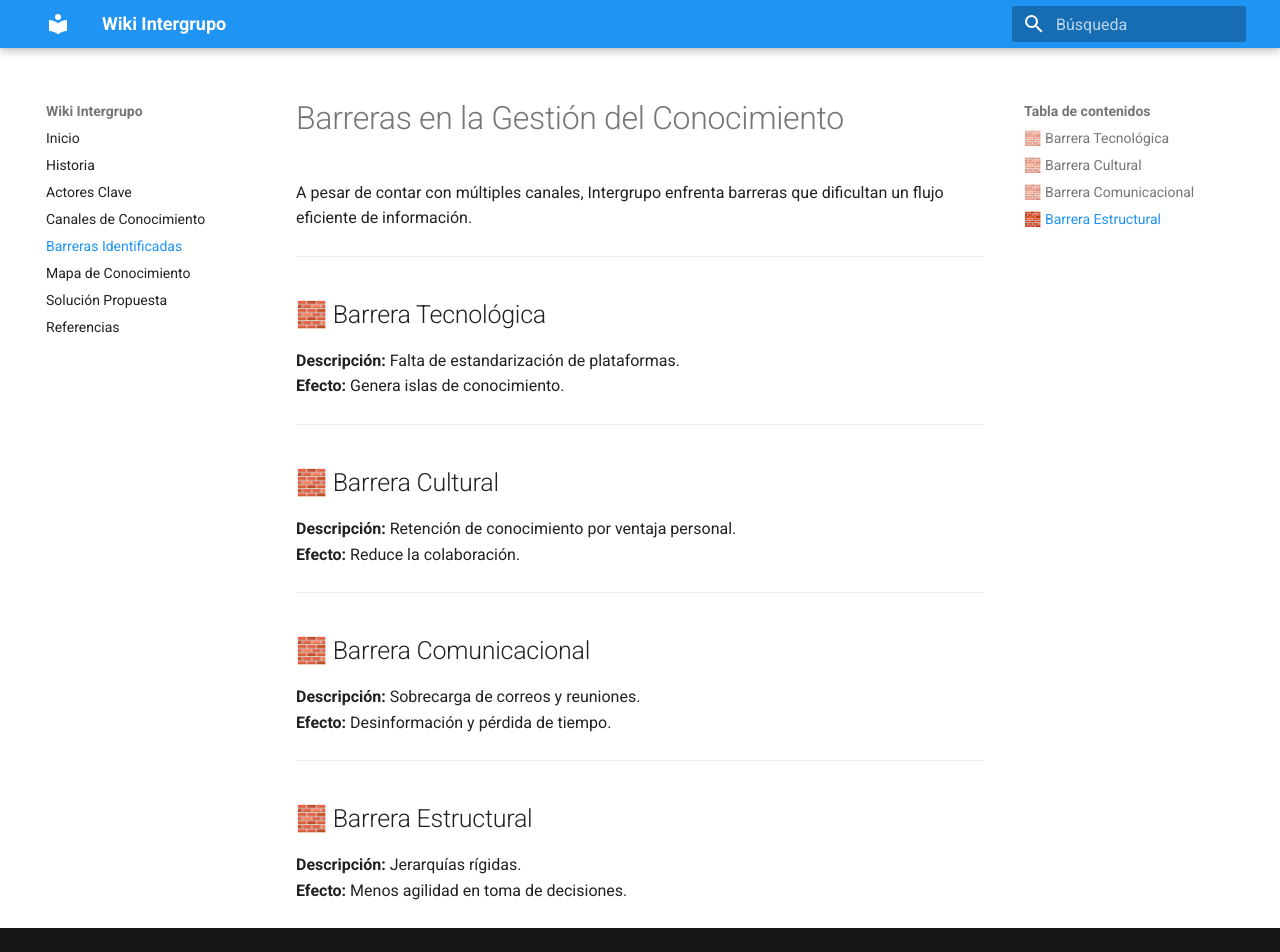
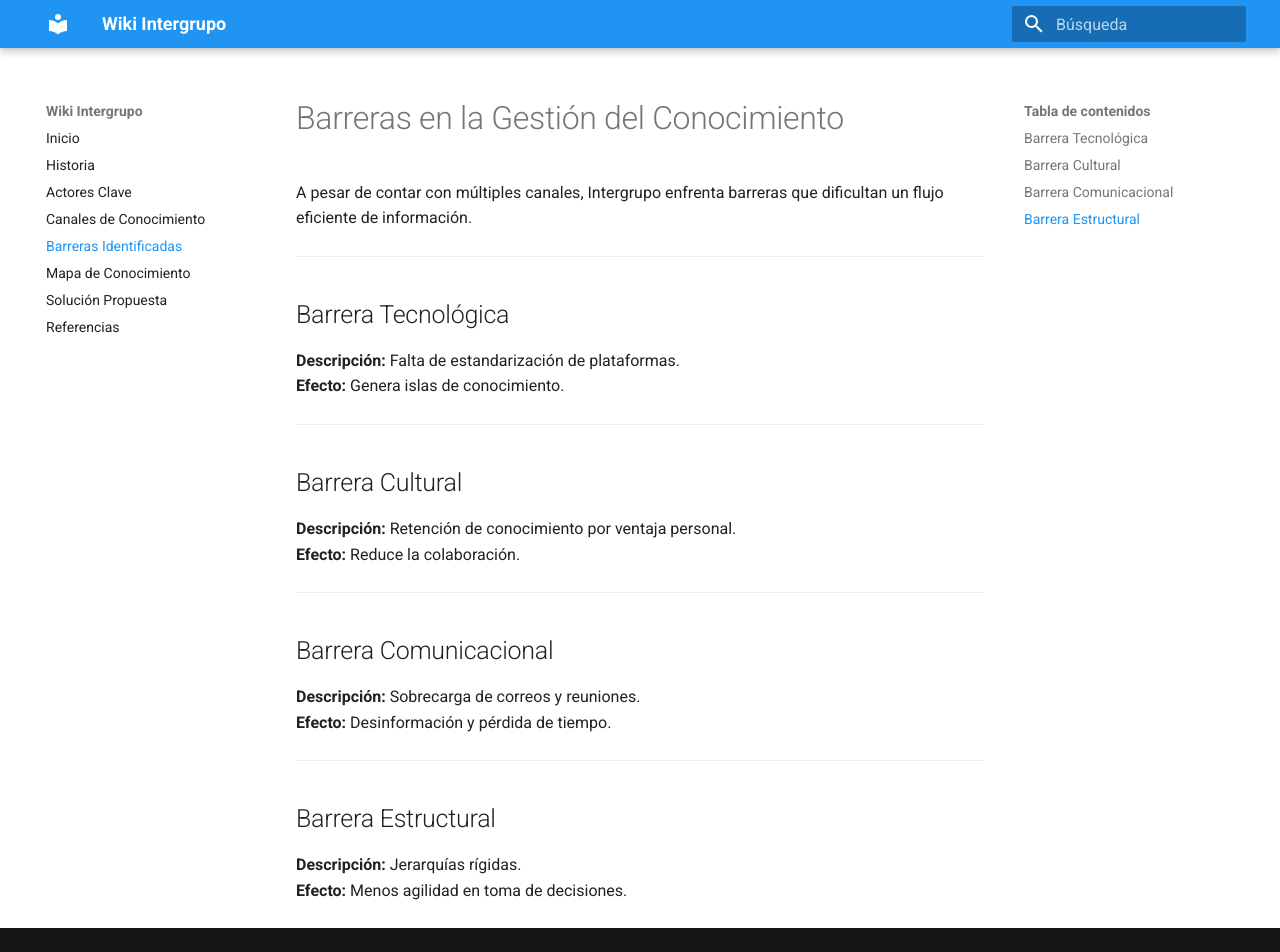
Before and after one commit to danielsmuncac-lgtm/wiki-intergrupo, an MkDocs documentation site: the page built from docs/barreras.md, in a window 1280 px wide and 952 px high. Built offline with MkDocs 1.6.1 and Material for MkDocs 9.7.7, drawn with Linux system fonts in a browser that asks for light colours.

```diff
--- a/docs/barreras.md
+++ b/docs/barreras.md
@@ -4,24 +4,24 @@ A pesar de contar con múltiples canales, Intergrupo enfrenta barreras que dific
 
 ---
 
-## 🧱 Barrera Tecnológica
+##  Barrera Tecnológica
 **Descripción:** Falta de estandarización de plataformas.
 **Efecto:** Genera islas de conocimiento.
 
 ---
 
-## 🧱 Barrera Cultural
+##  Barrera Cultural
 **Descripción:** Retención de conocimiento por ventaja personal.
 **Efecto:** Reduce la colaboración.
 
 ---
 
-## 🧱 Barrera Comunicacional
+##  Barrera Comunicacional
 **Descripción:** Sobrecarga de correos y reuniones.
 **Efecto:** Desinformación y pérdida de tiempo.
 
 ---
 
-## 🧱 Barrera Estructural
+##  Barrera Estructural
 **Descripción:** Jerarquías rígidas.
 **Efecto:** Menos agilidad en toma de decisiones.
```
